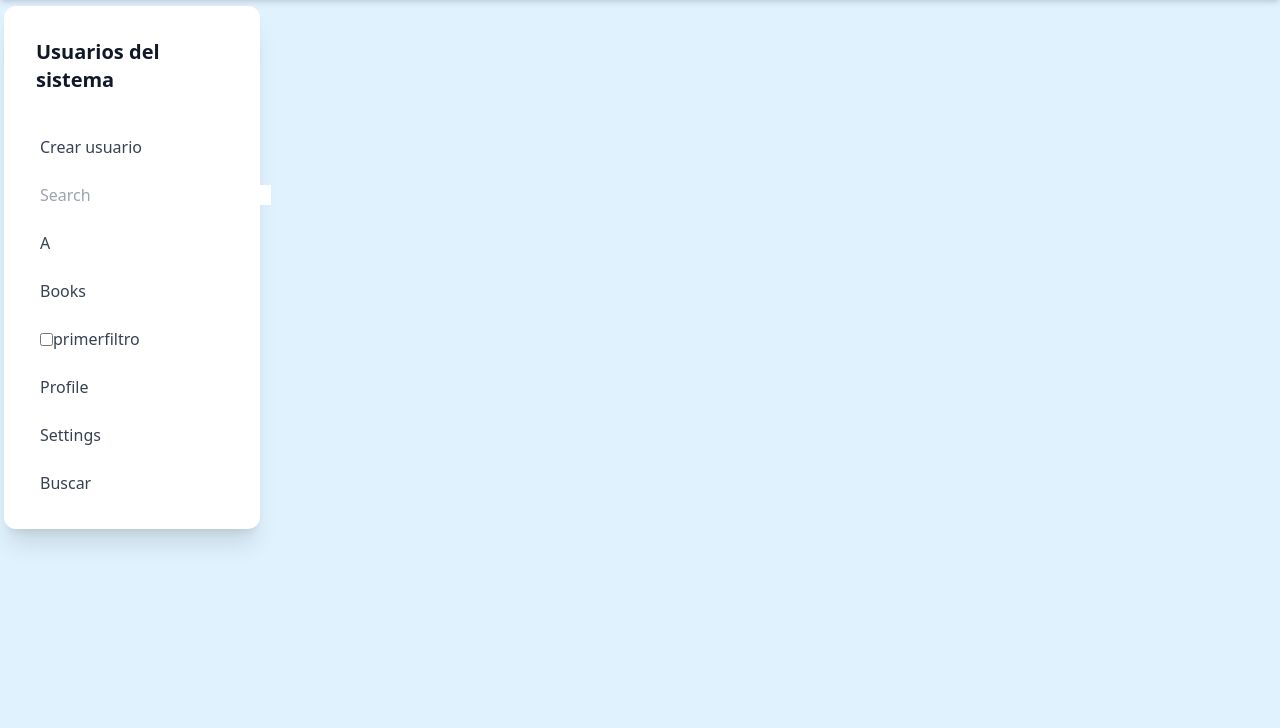
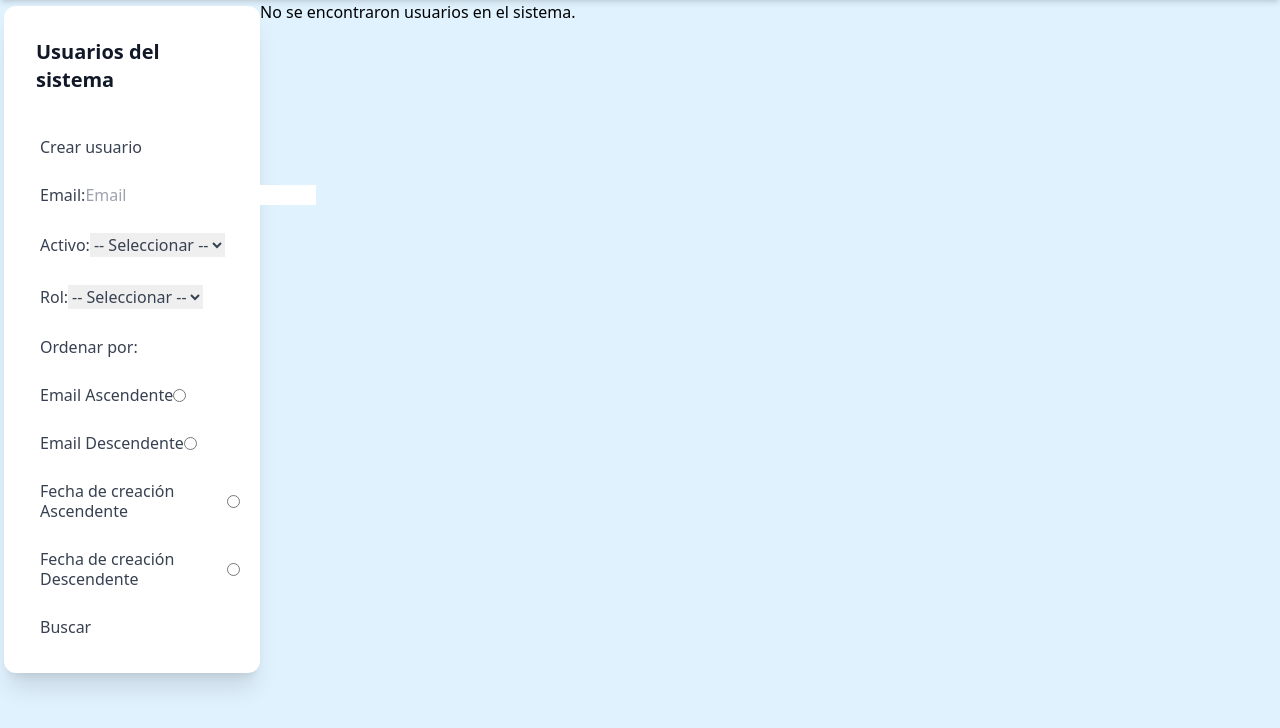
Before and after one commit to santiFie/Cedica-App, a Flask app: template admin/src/web/templates/users/show_users.html in a window 1280 px wide. Shown: the part 72-800 px from the top of the page. Run offline with Flask 3, Linux system fonts and the light colour scheme; the template is opened without the code that fills it, so the values that code supplies are empty.

Commit message:
Se completa modelado de listado de usuario con tailwind.

```diff
--- a/admin/src/web/templates/users/show_users.html
+++ b/admin/src/web/templates/users/show_users.html
@@ -42,28 +42,51 @@
         </div>
         <nav class="flex flex-col gap-1 min-w-[240px] p-2 font-sans text-base font-normal text-gray-700">
             <div role="button" tabindex="0" class="flex items-center w-full p-3 rounded-lg text-start leading-tight transition-all hover:bg-gray-50 hover:bg-opacity-90 outline-none">
-                <a href="" class="">Crear usuario</a>
+                <a href="{{ url_for('users.user_register_form') }}" class="">Crear usuario</a>
             </div>
-            <div role="" tabindex="0" class="flex items-center w-full p-3 rounded-lg text-start leading-tight transition-all hover:bg-gray-50 hover:bg-opacity-90 outline-none">
-                <input type="text" placeholder="Search">
+            <div tabindex="0" class="flex items-center w-full p-3 rounded-lg text-start leading-tight transition-all hover:bg-gray-50 hover:bg-opacity-90 outline-none">
+                <label for="email">Email:</label>
+                <input type="text" name="email" id="email" value="{{ request.args.get('email', '') }}" placeholder="Email">
             </div>
-            <div role="" tabindex="0" class="flex items-center w-full p-3 rounded-lg text-start leading-tight transition-all hover:bg-gray-50 hover:bg-opacity-90 outline-none">
-                A
+            <div role="listbox" tabindex="0" class="flex items-center w-full p-3 rounded-lg text-start leading-tight transition-all hover:bg-gray-50 hover:bg-opacity-90 outline-none">
+                <label for="active">Activo:</label>
+                <select name="active" id="active">
+                    <option value="">-- Seleccionar --</option>
+                    <option value="SI" {% if request.args.get('active') == 'SI' %}selected{% endif %}>SI</option>
+                    <option value="NO" {% if request.args.get('active') == 'NO' %}selected{% endif %}>NO</option>
+                </select>
+            </div>
+            <div role="listbox" tabindex="0" class="flex items-center w-full p-3 rounded-lg text-start leading-tight transition-all hover:bg-gray-50 hover:bg-opacity-90 outline-none">
+                <label for="role">Rol:</label>
+                <select name="role" id="role">
+                    <option value="">-- Seleccionar --</option>
+                    <option value="Tecnica" {% if request.args.get('role') == 'Tecnica' %}selected{% endif %}>Técnica</option>
+                    <option value="Ecuestre" {% if request.args.get('role') == 'Ecuestre' %}selected{% endif %}>Ecuestre</option>
+                    <option value="Voluntariado" {% if request.args.get('role') == 'Voluntariado' %}selected{% endif %}>Voluntariado</option>
+                    <option value="Administracion" {% if request.args.get('role') == 'Administracion' %}selected{% endif %}>Administración</option>
+                </select>
+            </div>
+            <div tabindex="0" class="flex items-center w-full p-3 rounded-lg text-start leading-tight transition-all hover:bg-gray-50 hover:bg-opacity-90 outline-none">
+                <h6>Ordenar por:</h6>
+            </div>
+            <div tabindex="0" class="flex items-center w-full p-3 rounded-lg text-start leading-tight transition-all hover:bg-gray-50 hover:bg-opacity-90 outline-none">
+                Email Ascendente
+                <input type="radio" name="sort_by" value="email_asc" {% if request.args.get('sort_by') == 'email_asc' %}checked{% endif %}>
+            </div>
+            <div tabindex="0" class="flex items-center w-full p-3 rounded-lg text-start leading-tight transition-all hover:bg-gray-50 hover:bg-opacity-90 outline-none">
+                Email Descendente
+                <input type="radio" name="sort_by" value="email_desc" {% if request.args.get('sort_by') == 'email_desc' %}checked{% endif %}>
             </div>
             <div role="button" tabindex="0" class="flex items-center w-full p-3 rounded-lg text-start leading-tight transition-all hover:bg-gray-50 hover:bg-opacity-90 outline-none">
-                Books
-            </div>
-            <div role="checkbox" tabindex="0" class="flex items-center w-full p-3 rounded-lg text-start leading-tight transition-all hover:bg-gray-50 hover:bg-opacity-90 outline-none">
-                <input type="checkbox" name="opcion1" value="opcion1">primerfiltro
+                Fecha de creación Ascendente
+                <input type="radio" name="sort_by" value="inserted_at_asc" {% if request.args.get('sort_by') == 'inserted_at_asc' %}checked{% endif %}>
             </div>
             <div role="button" tabindex="0" class="flex items-center w-full p-3 rounded-lg text-start leading-tight transition-all hover:bg-gray-50 hover:bg-opacity-90 outline-none">
-                Profile
+                Fecha de creación Descendente
+                <input type="radio" name="sort_by" value="inserted_at_desc" {% if request.args.get('sort_by') == 'inserted_at_desc' %}checked{% endif %}>
             </div>
             <div role="button" tabindex="0" class="flex items-center w-full p-3 rounded-lg text-start leading-tight transition-all hover:bg-gray-50 hover:bg-opacity-90 outline-none">
-                Settings
-            </div>
-            <div role="button" tabindex="0" class="flex items-center w-full p-3 rounded-lg text-start leading-tight transition-all hover:bg-gray-50 hover:bg-opacity-90 outline-none">
-                Buscar
+                <button type="submit">Buscar</button>
             </div>
         </nav>
     </div>
@@ -108,7 +131,7 @@
                 </td>
                 <td class="px-6 py-4">
                     <div class="flex justify-end gap-4">
-                  <a href="#">
+                    <a href="{{ url_for('users.user_edit', user_email=user.email) }}">
                         <svg
                         xmlns="http://www.w3.org/2000/svg"
                         fill="none"
@@ -124,7 +147,7 @@
                         />
                         </svg>
                     </a>
-                  <a href="#">
+                    <a href="{{ url_for('users.delete_user', user_email=user.email) }}" method="post">
                         <svg
                         xmlns="http://www.w3.org/2000/svg"
                         fill="none"
@@ -147,10 +170,29 @@
             </tbody>
             </table>
         </div>
+        <!-- Botones de Paginación -->
+        <div>
+            {% if page > 1 %}
+                <a href="{{ url_for('users.users_list', page=page-1, email=request.args.get('email', ''), active=request.args.get('active', ''), role=request.args.get('role', ''), sort_by=request.args.get('sort_by', '')) }}">
+                    <button>Previo</button>
+                </a>
+            {% else %}
+                <button disabled>Previo</button>
+            {% endif %}
+
+            {% if page < max_pages %}
+                <a href="{{ url_for('users.users_list', page=page+1, email=request.args.get('email', ''), active=request.args.get('active', ''), role=request.args.get('role', ''), sort_by=request.args.get('sort_by', '')) }}">
+                    <button>Siguiente</button>
+                </a>
+            {% else %}
+                <button disabled>Siguiente</button>
+            {% endif %}
+        </div>
+    {% else %}
+        <p>No se encontraron usuarios en el sistema.</p>
     {% endif %}
 
 </div>
 
 
-
 {% endblock %}
```
Lines whose indentation alone changed are shown as unchanged.
